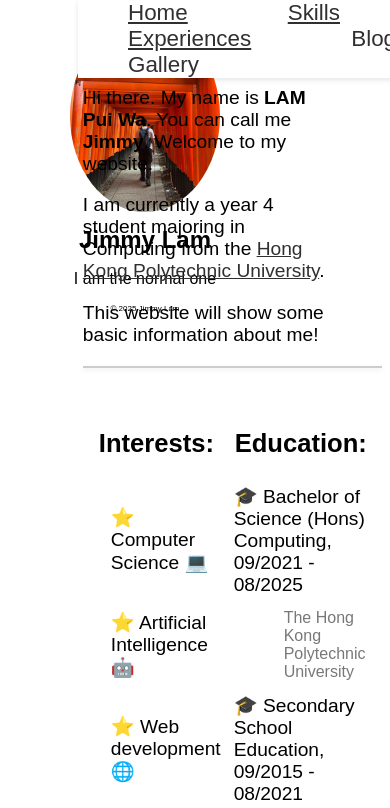
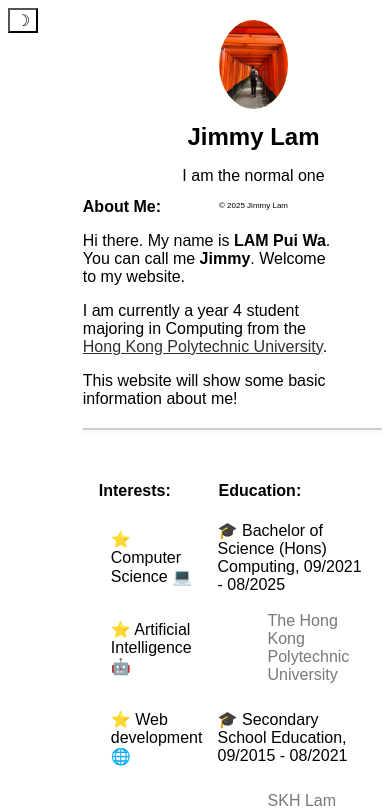
Before and after one commit to JimmyLam0215/jimmy-website, a React (Vite) app: page / in a window 390 px wide. Shown: the top 808 px of the page. Built offline with nearby package versions, Linux system fonts and the light colour scheme.

Commit message:
Add dark/light mode

```diff
--- a/src/App.css
+++ b/src/App.css
@@ -1,11 +1,39 @@
 body {
     font-family: Arial, Helvetica, sans-serif;
+    background-color: white;
+    color: black;
+    transition: background-color 0.3s, color 0.3s;
 }
 
+.dark-mode {
+    background-color: black;
+    color: white;
+}
+.dark-mode button, .dark-mode .menu-bar-button {
+    background-color: black;
+    color: white;
+}
+.dark-mode .menu-bar-button:hover{
+    background:  hsl(0, 0%, 15%);
+}
+.dark-mode a {
+    color: white !important;
+    transition: background-color 0.3s, color 0.3s;
+}
+.dark-mode .menu-bar{
+    background-color: black;
+    color: white;
+    transition: background-color 0.3s, color 0.3s;
+    box-shadow: 0 2px 5px rgb(142, 142, 142);
+}
+.dark-mode .school {
+    color: white;
+    transition: background-color 0.3s, color 0.3s;
+}
 .card {
     border: none;
     padding: 20px;
-    margin: 0;
+    margin-left: 20px;
     text-align: center;
     max-width: 250px;
     display: inline-block;
@@ -13,7 +41,9 @@ body {
     top: 0;
     left: 0;
 }
-
+.mode {
+    background-color: white;
+}
 .card-image{
     max-width: 60%;
     height: auto;
@@ -78,8 +108,8 @@ body {
 }
 
 a {
-    color: hsl(0, 2%, 19%)
-;}
+    color: hsl(0, 2%, 19%);
+}
 
 a:visited {
     color: hsl(0, 2%, 19%);
@@ -133,6 +163,8 @@ td {
 th {
     text-align: left;
 }
+
+
 
 #home {
     padding-top: 80px;
@@ -223,3 +255,63 @@ th {
     .bar.high::before{
         width: calc(100% - 10px);
     }
+    @media (max-width: 1175px) and (min-width: 711px){
+        .intro-p {
+            margin-top: 30%;
+        }
+        body {
+            font-size: 1.0rem !important;
+        }
+
+        .home h3, .programming-language h3, .experiences h3 {
+            font-size: 1.0rem !important;
+        }
+
+        .interest, .study, .school, .info, .date, .tools, .job, .intro {
+            font-size: 1.0rem !important;
+        }
+
+        button {
+            font-size: 1.0rem !important;
+            display: block;
+        }
+        .card {
+            margin-left: 30%;
+        }
+        .card-image{
+            width: 30%;
+        }
+        .menu-bar {
+            display: none;
+        }
+    }
+    @media (max-width: 710px) {
+        body {
+            font-size: 1.0rem !important;
+        }
+
+        .home h3, .programming-language h3, .experiences h3 {
+            font-size: 1.0rem !important;
+        }
+
+        .interest, .study, .school, .info, .date, .tools, .job, .intro {
+            font-size: 1.0rem !important;
+        }
+
+        button {
+            font-size: 1.0rem !important;
+            display: block;
+        }
+        .intro-p {
+            margin-top: 55%;
+        }
+        .card {
+            margin-left: 30%;
+        }
+        .card-image{
+            width: 30%;
+        }
+        .menu-bar {
+            display: none;
+        }
+    }
--- a/src/App.jsx
+++ b/src/App.jsx
@@ -4,14 +4,21 @@ import Card from './Card';
 import Home from './Home';
 import Skills from './Skills';
 import Experience from './Experiences';
-import { BrowserRouter as Router, Route, Routes } from 'react-router-dom';
 import Fade from "react-reveal/Fade"
 import './App.css';
 
 function App() {
+  const [isDarkMode, setIsDarkMode] = useState(false);
+
+  const changeMode = () => {
+    const element = document.body;
+    element.classList.toggle("dark-mode");
+    setIsDarkMode(prevMode => !prevMode);
+  };
   return (
   <>
     <div>
+      <button className="mode" onClick={changeMode}>{isDarkMode? "☀": "☽"}</button>
       <MenuBar />
       <Card />
       <Fade bottom duration={1000}>
--- a/src/Home.jsx
+++ b/src/Home.jsx
@@ -3,7 +3,7 @@ function Home(){
     return (
         <>
             <div className="home">
-                <section>
+                <section className="intro-p">
                     <h3 id="home">About Me:</h3>
                     <p className="intro">
                         Hi there. My name is <strong>LAM Pui Wa</strong>. You can call me <strong>Jimmy</strong>. Welcome to my website. <br />
--- a/src/MenuBar.jsx
+++ b/src/MenuBar.jsx
@@ -17,9 +17,6 @@ function MenuBar(){
                 <a className="menu-bar-button">Blog</a>
                 <a className="menu-bar-button">Gallery</a>
             </div>
-            <div style={separator}>
-
-            </div>
         </>
     );
 }
```
